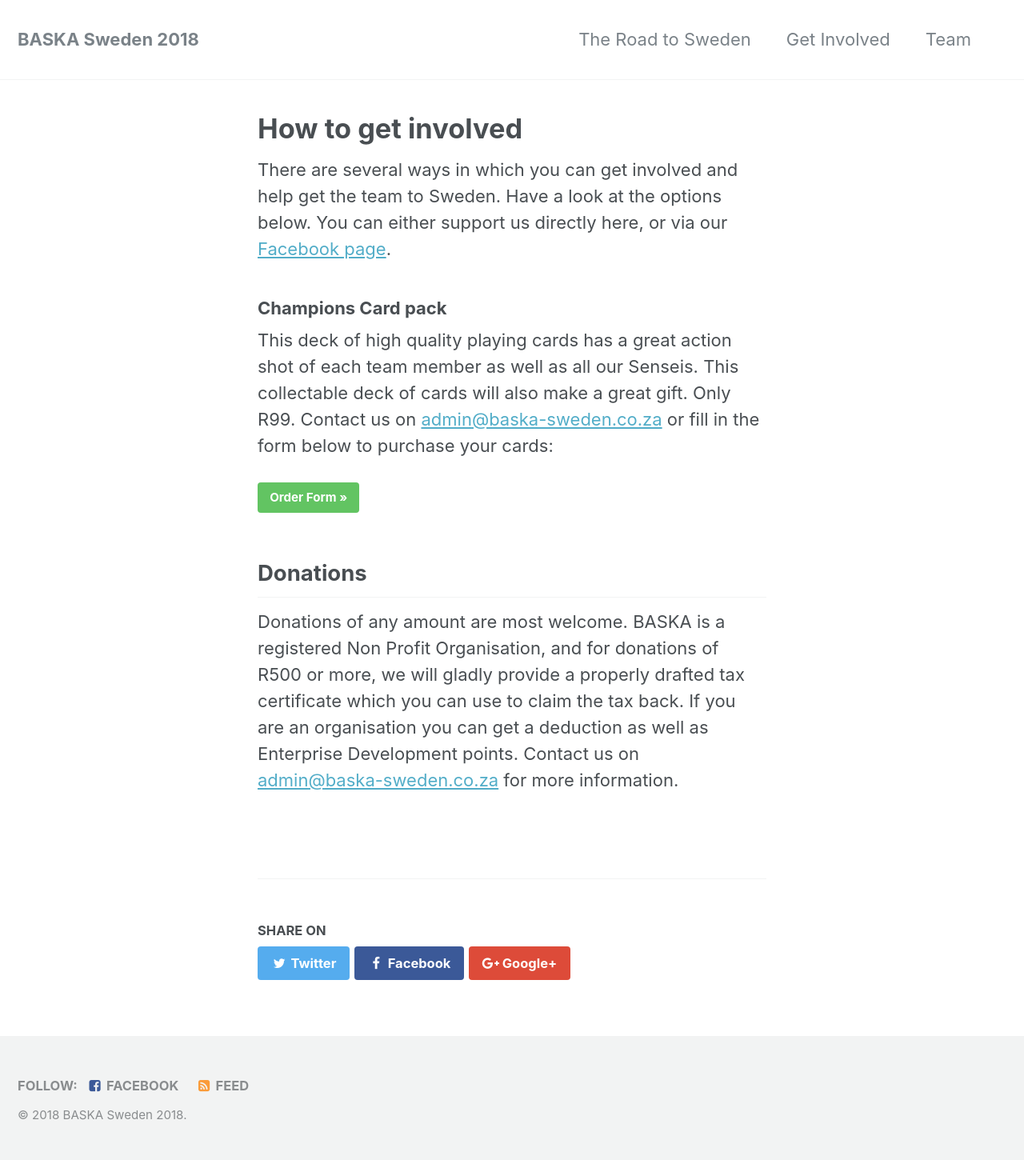
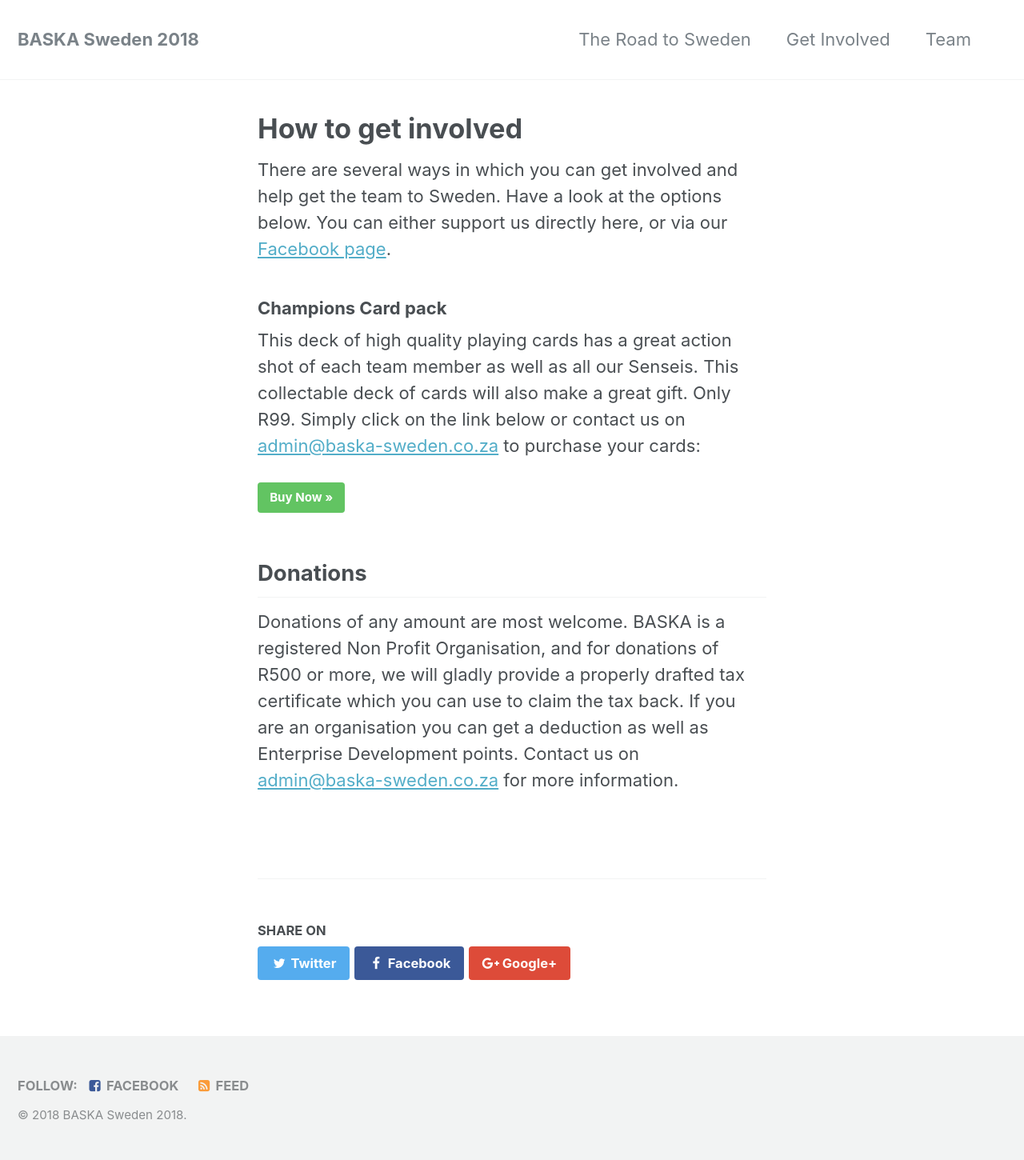
Before and after one commit to BASKA-SA/baska-sweden.co.za, a Jekyll site: the page built from _pages/get-involved.md, in a window 1280 px wide. Shown: the whole page at 80% size. Built offline with Jekyll 4.4.1, drawn with Linux system fonts in a browser that asks for light colours.

Commit message:
updated order text

```diff
--- a/_pages/get-involved.md
+++ b/_pages/get-involved.md
@@ -10,9 +10,9 @@ here, or via our [Facebook page](https://www.facebook.com/Baska-Sweden-2018-1427
 ### Champions Card pack
 This deck of high quality playing cards has a great action shot of each team
 member as well as all our Senseis. This collectable deck of cards will also
-make a great gift. Only R99. Contact us on [admin@baska-sweden.co.za](mailto:admin@baska-sweden.co.za) or fill in the form below to purchase your cards:
+make a great gift. Only R99. Simply click on the link below or contact us on [admin@baska-sweden.co.za](mailto:admin@baska-sweden.co.za) to purchase your cards:
 
-[Order Form >>](https://docs.google.com/forms/d/e/1FAIpQLSe69eO89aGfjMKQGKyXCxKYujk1CHV_cxDB5cMITNFN8oMq4w/viewform?usp=pp_url&entry.1293732567=1){: .btn .btn--success .btn--small}
+[Buy Now >>](https://docs.google.com/forms/d/e/1FAIpQLSe69eO89aGfjMKQGKyXCxKYujk1CHV_cxDB5cMITNFN8oMq4w/viewform?usp=pp_url&entry.1293732567=1){: .btn .btn--success .btn--small}
 
 <!--
 ### Supporter's Pack
```
